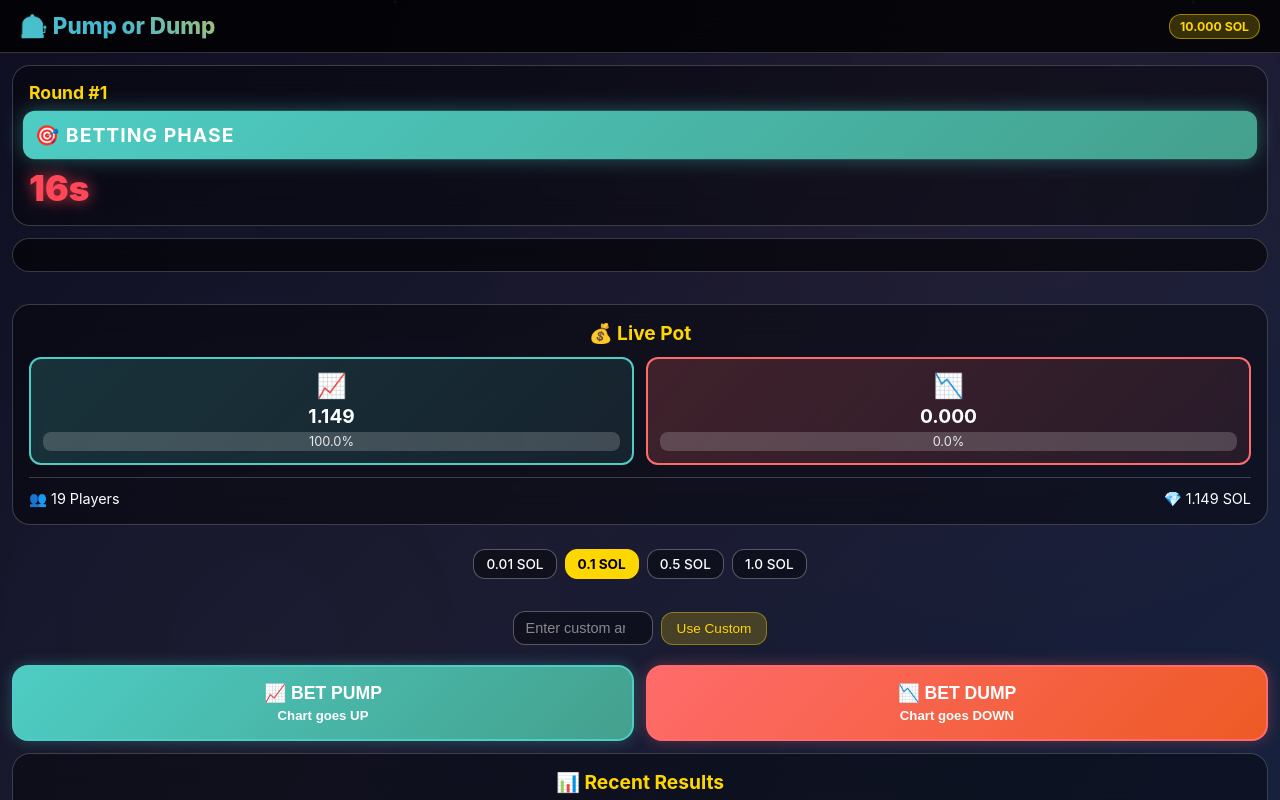
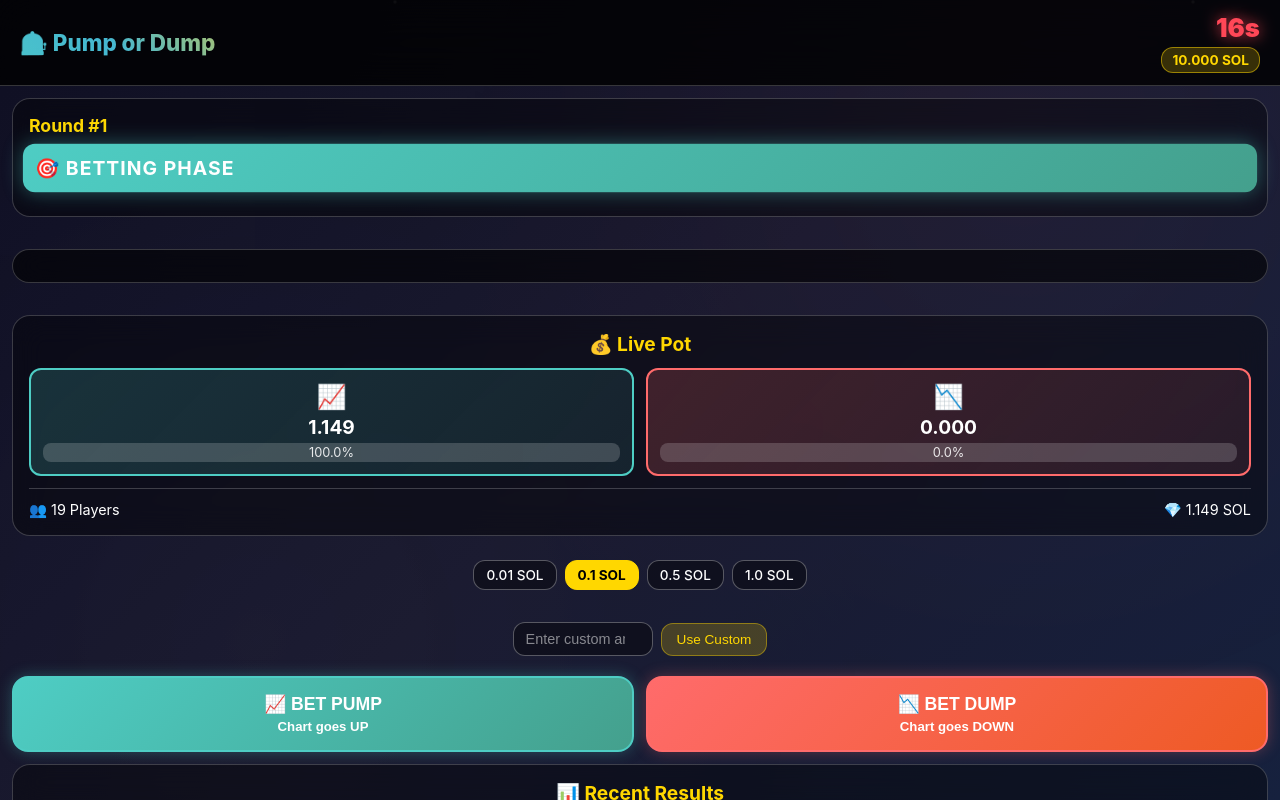
Before and after one commit to nardotini/pump-dump-game, a plain HTML site: page index.html in a window 1280 px wide. Drawn offline with nearby package versions, Linux system fonts and the light colour scheme.

Commit message:
Update index.html

```diff
--- a/index.html
+++ b/index.html
@@ -68,7 +68,7 @@
             background: transparent;
         }
 
-        /* Header - Force dark colors */
+        /* Header - Fixed layout with timer on right */
         .header {
             background: rgba(0, 0, 0, 0.8) !important;
             backdrop-filter: blur(20px);
@@ -96,11 +96,24 @@
             50% { background-position: 100% 50%; }
         }
 
-        .user-info {
+        .header-right {
             display: flex;
-            align-items: center;
-            gap: 8px;
-            font-size: 0.85em;
+            flex-direction: column;
+            align-items: flex-end;
+            gap: 4px;
+        }
+
+        .timer-header {
+            font-size: 1.6em;
+            font-weight: 900;
+            color: #ff4757 !important;
+            text-shadow: 0 0 15px rgba(255, 71, 87, 0.8);
+            animation: timerPulse 1s infinite;
+        }
+
+        @keyframes timerPulse {
+            0%, 100% { transform: scale(1); }
+            50% { transform: scale(1.08); }
         }
 
         .balance {
@@ -110,7 +123,7 @@
             border: 1px solid rgba(255, 215, 0, 0.5);
             font-weight: bold;
             color: #ffd700 !important;
-            font-size: 0.9em;
+            font-size: 0.85em;
         }
 
         /* Game Area - Force dark */
@@ -191,13 +204,14 @@
             50% { transform: scale(1.08); }
         }
 
-        /* Chart Container - Bigger and more visible */
+        /* Chart Container - Much bigger and more space */
         .chart-section {
             background: rgba(0, 0, 0, 0.6) !important;
-            height: 280px;
+            height: 320px;
             overflow: hidden;
             position: relative;
-            margin-bottom: 20px;
+            margin: 20px 0;
+            border: 2px solid rgba(255, 255, 255, 0.1);
         }
 
         .chart-wrapper {
@@ -253,15 +267,15 @@
             }
         }
 
-        /* User bet status */
+        /* User bet status - Less prominent */
         .user-bet-status {
-            background: rgba(255, 215, 0, 0.15) !important;
-            border: 1px solid rgba(255, 215, 0, 0.4);
+            background: rgba(255, 215, 0, 0.1) !important;
+            border: 1px solid rgba(255, 215, 0, 0.3);
             border-radius: 12px;
-            padding: 12px;
+            padding: 8px 12px;
             text-align: center;
             margin: 8px 0;
-            font-size: 0.9em;
+            font-size: 0.85em;
             color: white !important;
         }
 
@@ -588,7 +602,8 @@
         <!-- Header -->
         <div class="header">
             <h1>🎰 Pump or Dump</h1>
-            <div class="user-info">
+            <div class="header-right">
+                <div class="timer-header" id="timer">20s</div>
                 <div class="balance" id="userBalance">10.000 SOL</div>
             </div>
         </div>
@@ -601,7 +616,6 @@
                 <div class="phase-indicator phase-betting" id="phaseIndicator">
                     🎯 Betting Phase
                 </div>
-                <div class="timer" id="timer">20s</div>
             </div>
 
             <!-- Chart Section -->
```
